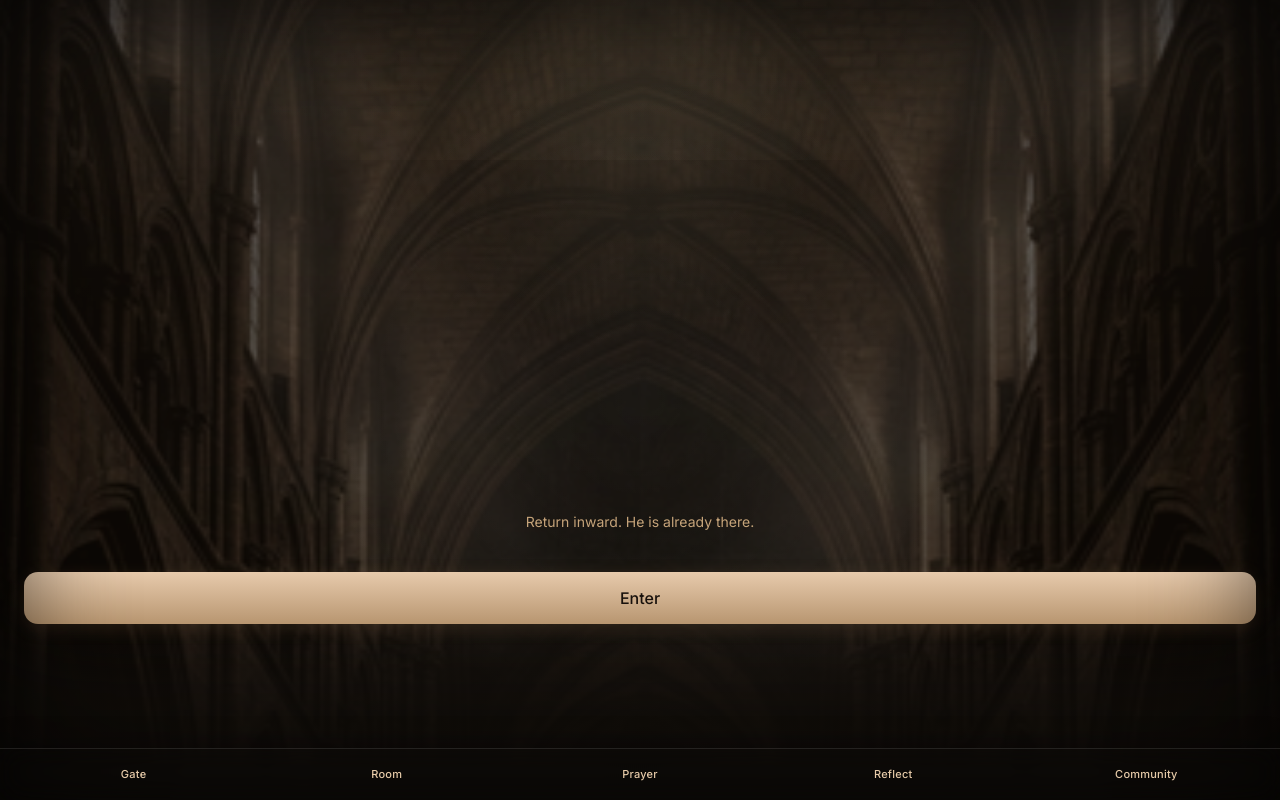
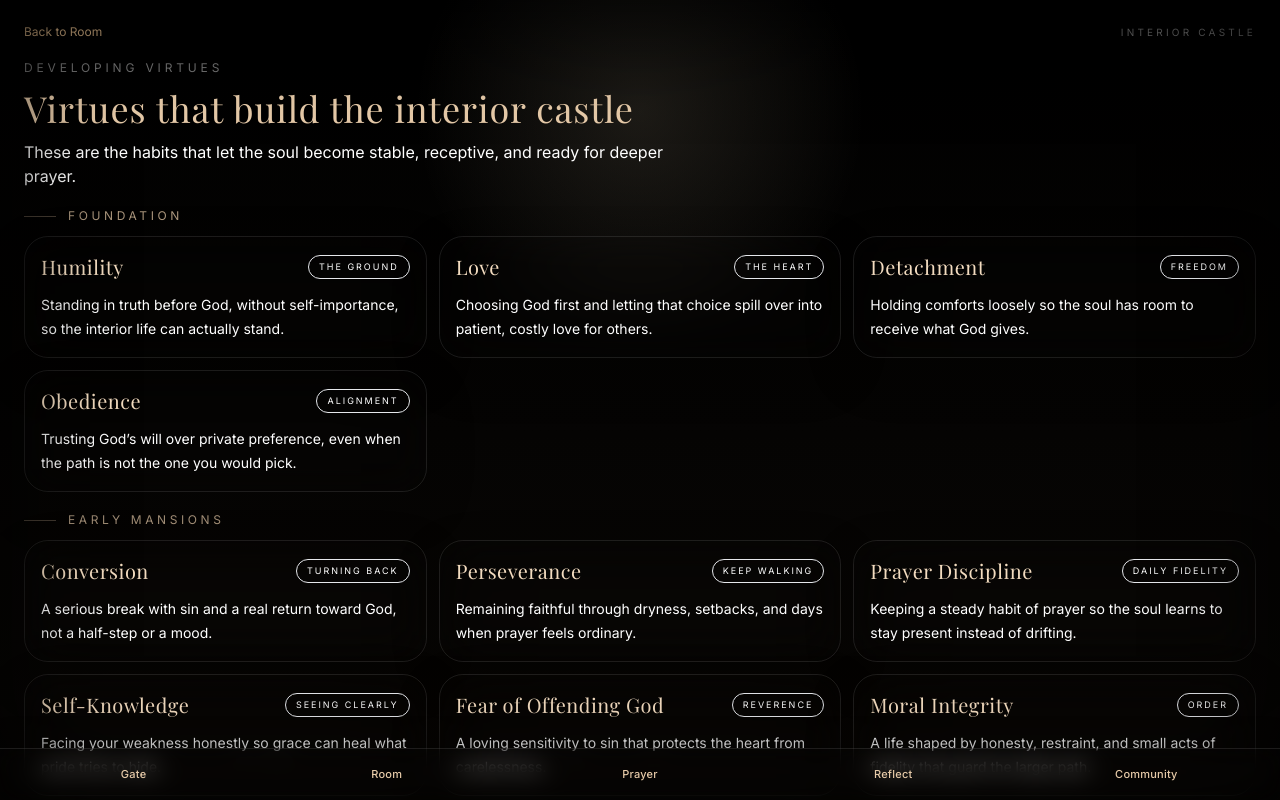
Before and after one commit to johncyongco/interior-castle, a React (Vite) app: page /developing-virtues in a window 1280 px wide. Before the commit this address led to /. Built offline with nearby package versions, Linux system fonts and the light colour scheme; no server answers.

Commit message:
Add developing virtues page

```diff
--- a/src/App.tsx
+++ b/src/App.tsx
@@ -24,6 +24,7 @@ import CompanionPage from './pages/CompanionPage'
 import SaintsPage from './pages/SaintsPage'
 import GuardianAngelPage from './pages/GuardianAngelPage'
 import FirstMansionPage from './pages/FirstMansionPage'
+import DevelopingVirtuesPage from './pages/DevelopingVirtuesPage'
 import { AmbientField } from './components/AmbientField'
 import { ensureSperoUser } from './lib/speroIdentity'
 import BottomNav from './components/BottomNav'
@@ -104,6 +105,7 @@ function AppShell() {
               <Route path="/saints" element={<SaintsPage />} />
               <Route path="/guardian-angel" element={<GuardianAngelPage />} />
               <Route path="/first-mansion" element={<FirstMansionPage />} />
+              <Route path="/developing-virtues" element={<DevelopingVirtuesPage />} />
               <Route path="*" element={<Navigate to="/" replace />} />
             </Routes>
           </motion.div>
--- /dev/null
+++ b/src/pages/DevelopingVirtuesPage.tsx
@@ -0,0 +1,229 @@
+import { motion } from 'framer-motion'
+import { useNavigate } from 'react-router-dom'
+import ScreenContainer from '../components/ScreenContainer'
+
+type VirtueCard = {
+  title: string
+  description: string
+  phase: string
+}
+
+const sections: { heading: string; cards: VirtueCard[] }[] = [
+  {
+    heading: 'Foundation',
+    cards: [
+      {
+        title: 'Humility',
+        phase: 'The ground',
+        description: 'Standing in truth before God, without self-importance, so the interior life can actually stand.',
+      },
+      {
+        title: 'Love',
+        phase: 'The heart',
+        description: 'Choosing God first and letting that choice spill over into patient, costly love for others.',
+      },
+      {
+        title: 'Detachment',
+        phase: 'Freedom',
+        description: 'Holding comforts loosely so the soul has room to receive what God gives.',
+      },
+      {
+        title: 'Obedience',
+        phase: 'Alignment',
+        description: 'Trusting God’s will over private preference, even when the path is not the one you would pick.',
+      },
+    ],
+  },
+  {
+    heading: 'Early Mansions',
+    cards: [
+      {
+        title: 'Conversion',
+        phase: 'Turning back',
+        description: 'A serious break with sin and a real return toward God, not a half-step or a mood.',
+      },
+      {
+        title: 'Perseverance',
+        phase: 'Keep walking',
+        description: 'Remaining faithful through dryness, setbacks, and days when prayer feels ordinary.',
+      },
+      {
+        title: 'Prayer Discipline',
+        phase: 'Daily fidelity',
+        description: 'Keeping a steady habit of prayer so the soul learns to stay present instead of drifting.',
+      },
+      {
+        title: 'Self-Knowledge',
+        phase: 'Seeing clearly',
+        description: 'Facing your weakness honestly so grace can heal what pride tries to hide.',
+      },
+      {
+        title: 'Fear of Offending God',
+        phase: 'Reverence',
+        description: 'A loving sensitivity to sin that protects the heart from carelessness.',
+      },
+      {
+        title: 'Moral Integrity',
+        phase: 'Order',
+        description: 'A life shaped by honesty, restraint, and small acts of fidelity that guard the larger path.',
+      },
+    ],
+  },
+  {
+    heading: 'Middle Mansions',
+    cards: [
+      {
+        title: 'Recollection',
+        phase: 'Turning inward',
+        description: 'Gathering the mind and heart back to God within, away from constant scattering.',
+      },
+      {
+        title: 'Trust',
+        phase: 'Receiving',
+        description: 'Letting God lead prayer instead of controlling every movement of it.',
+      },
+      {
+        title: 'Interior Silence',
+        phase: 'Quiet',
+        description: 'Allowing the noise to settle so love can speak more deeply than thought.',
+      },
+      {
+        title: 'Generosity',
+        phase: 'Self-gift',
+        description: 'Offering will, plans, and preferences without bargaining with God.',
+      },
+      {
+        title: 'Purity of Intention',
+        phase: 'For God alone',
+        description: 'Doing what is right without needing applause, comfort, or spiritual display.',
+      },
+    ],
+  },
+  {
+    heading: 'Advanced Mansions',
+    cards: [
+      {
+        title: 'Total Surrender',
+        phase: 'Open hands',
+        description: 'A heart that is ready for God to do whatever He wills with it.',
+      },
+      {
+        title: 'Redemptive Suffering',
+        phase: 'Union with Christ',
+        description: 'Accepting trials as a place where love becomes more like the Cross.',
+      },
+      {
+        title: 'Courage',
+        phase: 'Steadfastness',
+        description: 'Remaining open in the middle of dryness, wounds, and spiritual pressure.',
+      },
+      {
+        title: 'Complete Detachment',
+        phase: 'Empty space',
+        description: 'Releasing even the subtler cravings for recognition, control, and consolations.',
+      },
+      {
+        title: 'Union of Will',
+        phase: 'One desire',
+        description: 'Wanting what God wants until the soul’s consent becomes simple and deep.',
+      },
+    ],
+  },
+  {
+    heading: 'Mature Life',
+    cards: [
+      {
+        title: 'Self-Forgetfulness',
+        phase: 'Less ego',
+        description: 'Living without constantly circling back to self-protection and self-display.',
+      },
+      {
+        title: 'Awareness of God',
+        phase: 'Presence',
+        description: 'Carrying God quietly through ordinary moments instead of reserving Him for prayer time.',
+      },
+      {
+        title: 'Action and Contemplation',
+        phase: 'Martha and Mary',
+        description: 'Serving faithfully while staying rooted in inward communion.',
+      },
+      {
+        title: 'Perfect Charity',
+        phase: 'Pure love',
+        description: 'A mature, steady love that does not need to win or be seen to remain real.',
+      },
+      {
+        title: 'Hidden Service',
+        phase: 'Lowly and free',
+        description: 'Serving without needing credit, holding the secret joy of being unnoticed.',
+      },
+    ],
+  },
+]
+
+export default function DevelopingVirtuesPage() {
+  const navigate = useNavigate()
+
+  return (
+    <ScreenContainer>
+      <div className="absolute inset-0 bg-black" />
+      <div className="absolute inset-0 bg-[radial-gradient(circle_at_50%_14%,rgba(255,236,199,0.11),transparent_24%),linear-gradient(180deg,rgba(15,12,9,0.02),rgba(15,12,9,0.6))]" />
+
+      <div className="relative flex h-full flex-col px-5 pb-24 pt-6 sm:px-6">
+        <motion.div
+          initial={{ opacity: 0, y: 10 }}
+          animate={{ opacity: 1, y: 0 }}
+          transition={{ duration: 1.1, ease: 'easeOut' }}
+          className="space-y-5"
+        >
+          <div className="flex items-center justify-between">
+            <button
+              type="button"
+              onClick={() => navigate('/room')}
+              className="text-xs text-[#c6a47a] transition hover:text-[#e7cba9]"
+            >
+              Back to Room
+            </button>
+            <p className="text-[10px] uppercase tracking-[0.32em] text-white/40">Interior Castle</p>
+          </div>
+
+          <div className="max-w-3xl space-y-3">
+            <p className="text-xs uppercase tracking-[0.32em] text-white/45">Developing Virtues</p>
+            <h1 className="serif text-3xl tracking-wide text-[#e7cba9] sm:text-4xl">Virtues that build the interior castle</h1>
+            <p className="max-w-2xl text-sm leading-6 text-white/68 sm:text-base">
+              These are the habits that let the soul become stable, receptive, and ready for deeper prayer.
+            </p>
+          </div>
+
+          <div className="space-y-5 pb-4">
+            {sections.map((section) => (
+              <section key={section.heading} className="space-y-3">
+                <div className="flex items-center gap-3">
+                  <div className="h-px w-8 bg-[#e7cba9]/30" />
+                  <h2 className="text-xs uppercase tracking-[0.3em] text-[#e7cba9]/75">{section.heading}</h2>
+                </div>
+
+                <div className="grid gap-3 md:grid-cols-2 xl:grid-cols-3">
+                  {section.cards.map((card) => (
+                    <article
+                      key={card.title}
+                      className="rounded-3xl border border-white/10 bg-black/24 p-4 shadow-[0_18px_50px_rgba(0,0,0,0.2)] backdrop-blur-xl"
+                    >
+                      <div className="mb-3 flex items-center justify-between gap-4">
+                        <h3 className="serif text-xl tracking-wide text-[#f3dcc0]">{card.title}</h3>
+                        <span className="rounded-full border border-[#e7cba9]/18 px-2.5 py-1 text-[9px] uppercase tracking-[0.22em] text-[#e7cba9]/58">
+                          {card.phase}
+                        </span>
+                      </div>
+                      <p className="text-sm leading-6 text-white/72">{card.description}</p>
+                    </article>
+                  ))}
+                </div>
+              </section>
+            ))}
+          </div>
+        </motion.div>
+      </div>
+    </ScreenContainer>
+  )
+}
--- a/src/pages/RoomPage.tsx
+++ b/src/pages/RoomPage.tsx
@@ -111,6 +111,15 @@ export default function RoomPage() {
     onClick: () => navigate('/first-mansion'),
     point: sphericalToVector3(0.14, 4.15),
   }
+  const developingVirtues = {
+    id: 'developing-virtues',
+    label: 'Developing Virtues',
+    shortLabel: 'Virtues',
+    lon: 56.27,
+    lat: -23.27,
+    onClick: () => navigate('/developing-virtues'),
+    point: sphericalToVector3(56.27, -23.27),
+  }
   const rangeHotspots: RangeHotspot[] = [
     {
       id: 'door',
@@ -171,6 +180,7 @@ export default function RoomPage() {
       point: sphericalToVector3(-113.17, 9.4),
     },
     firstMansion,
+    developingVirtues,
   ]
 
   useEffect(() => {
@@ -605,7 +615,7 @@ export default function RoomPage() {
               className={`pointer-events-auto absolute left-0 top-0 z-[60] flex -translate-x-1/2 -translate-y-1/2 items-center justify-center rounded-full border border-transparent bg-transparent text-transparent shadow-none opacity-0 transition hover:opacity-100 ${
                 hotspot.id === 'crucifix' || hotspot.id === 'bible'
                   ? 'h-[3.75rem] w-[3.75rem] sm:h-[4.5rem] sm:w-[4.5rem]'
-                  : hotspot.id === 'first-mansion'
+                  : hotspot.id === 'first-mansion' || hotspot.id === 'developing-virtues'
                     ? 'h-[1.6rem] w-[1.6rem] sm:h-[1.8rem] sm:w-[1.8rem]'
                     : 'h-[2.25rem] w-[2.25rem] sm:h-[2.625rem] sm:w-[2.625rem]'
               }`}
@@ -627,6 +637,22 @@ export default function RoomPage() {
                   <path d="M9 20v-5h6v5" />
                   <path d="M7 20h10" />
                   </svg>
+              ) : hotspot.id === 'developing-virtues' ? (
+                <svg
+                  viewBox="0 0 24 24"
+                  aria-hidden="true"
+                  className="h-full w-full text-[#e7cba9]/22 transition hover:text-[#e7cba9]/42"
+                  fill="none"
+                  stroke="currentColor"
+                  strokeWidth="1.5"
+                  strokeLinecap="round"
+                  strokeLinejoin="round"
+                >
+                  <path d="M12 3v18" />
+                  <path d="M6.5 8.5h11" />
+                  <path d="M7.5 15.5h9" />
+                  <path d="M12 6.5c-1.9 0-3.5 1.4-3.5 3.1 0 2.7 3.5 4.2 3.5 7.4 0-3.2 3.5-4.7 3.5-7.4 0-1.7-1.6-3.1-3.5-3.1Z" />
+                </svg>
               ) : null}
             </button>
           </div>
```
Also changed, not shown: 1 other file (tests, documents, lock files or other folders).
